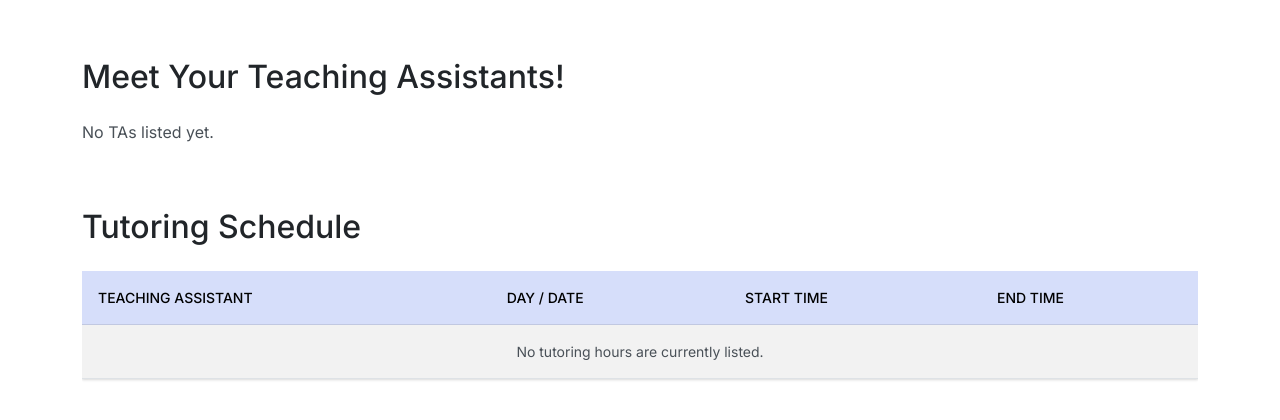
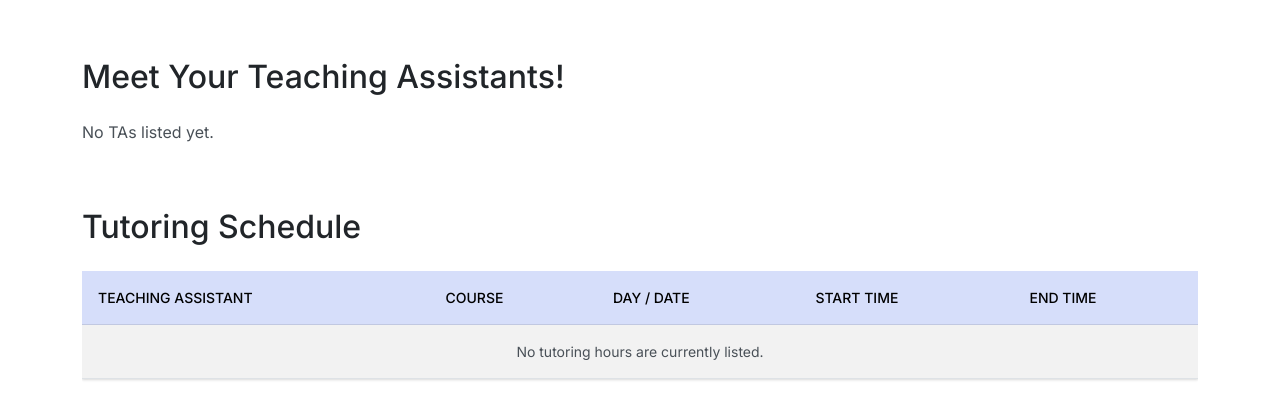
Before and after one commit to robintiefen-dev/TutoringApp, a Django app: page /tutoring/ in a window 1280 px wide. Shown: the part 273-693 px from the top of the page. Run offline with Django 5.2, Linux system fonts and the light colour scheme; data that the repository does not hold is empty; some libraries are stand-ins or nearby versions.

Commit message:
added courses to table

```diff
--- a/templates/tutoring/home.html
+++ b/templates/tutoring/home.html
@@ -46,6 +46,7 @@
             <thead class="table-primary">
                 <tr>
                     <th scope="col">Teaching Assistant</th>
+                    <th scope="col">Course</th>
                     <th scope="col">Day / Date</th>
                     <th scope="col">Start Time</th>
                     <th scope="col">End Time</th>
@@ -56,6 +57,14 @@
                 {% for hour in tutoring_hours %}
                     <tr>
                         <td>{{ hour.ta.user.username }}</td>
+
+                        <td>
+                            {% for course in hour.ta.courses.all %}
+                                {{ course.code }}{% if not forloop.last %}, {% endif %}
+                            {% empty %}
+                                No courses listed
+                            {% endfor %}
+                        </td>
 
                         <td>
                             {% if hour.date %}
@@ -70,7 +79,7 @@
                     </tr>
                     {% empty %}
                     <tr>
-                        <td colspan="4" class="text-center">
+                        <td colspan="5" class="text-center">
                             No tutoring hours are currently listed.
                         </td>
                     </tr>
```
